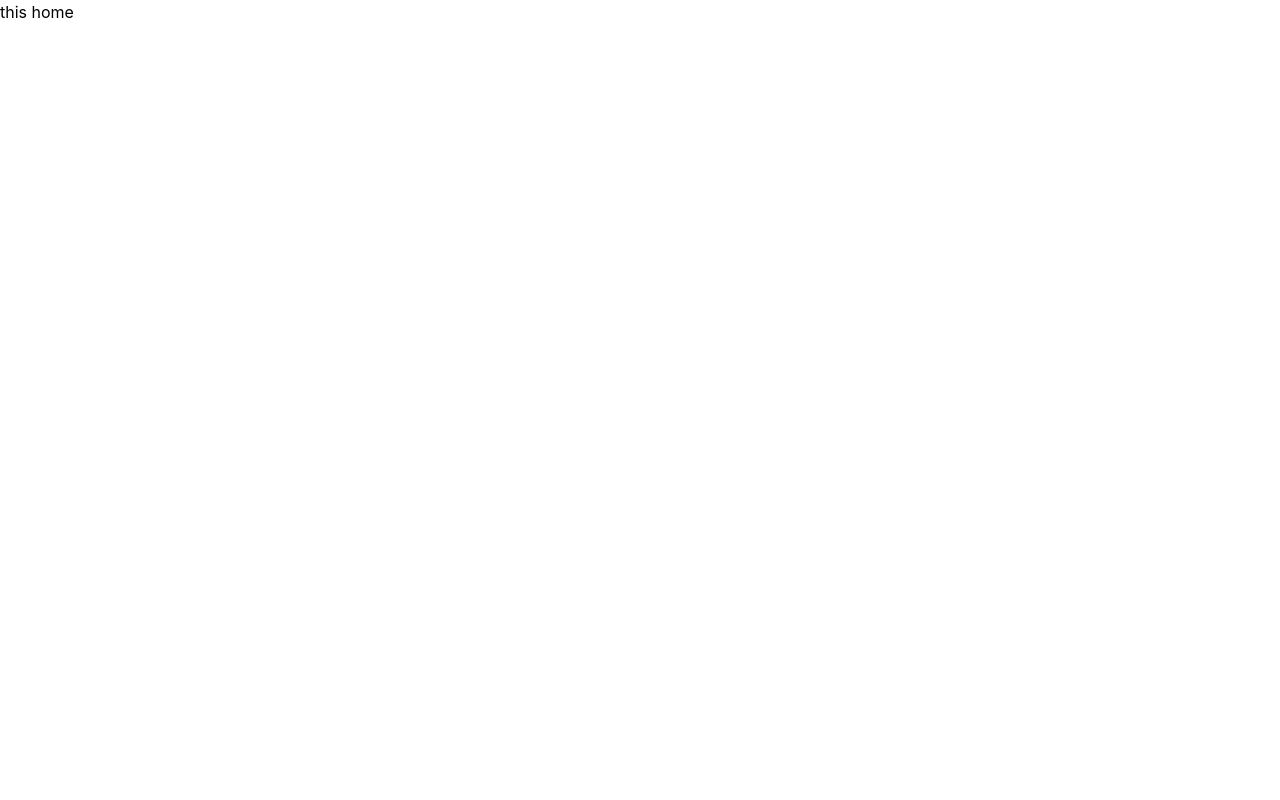
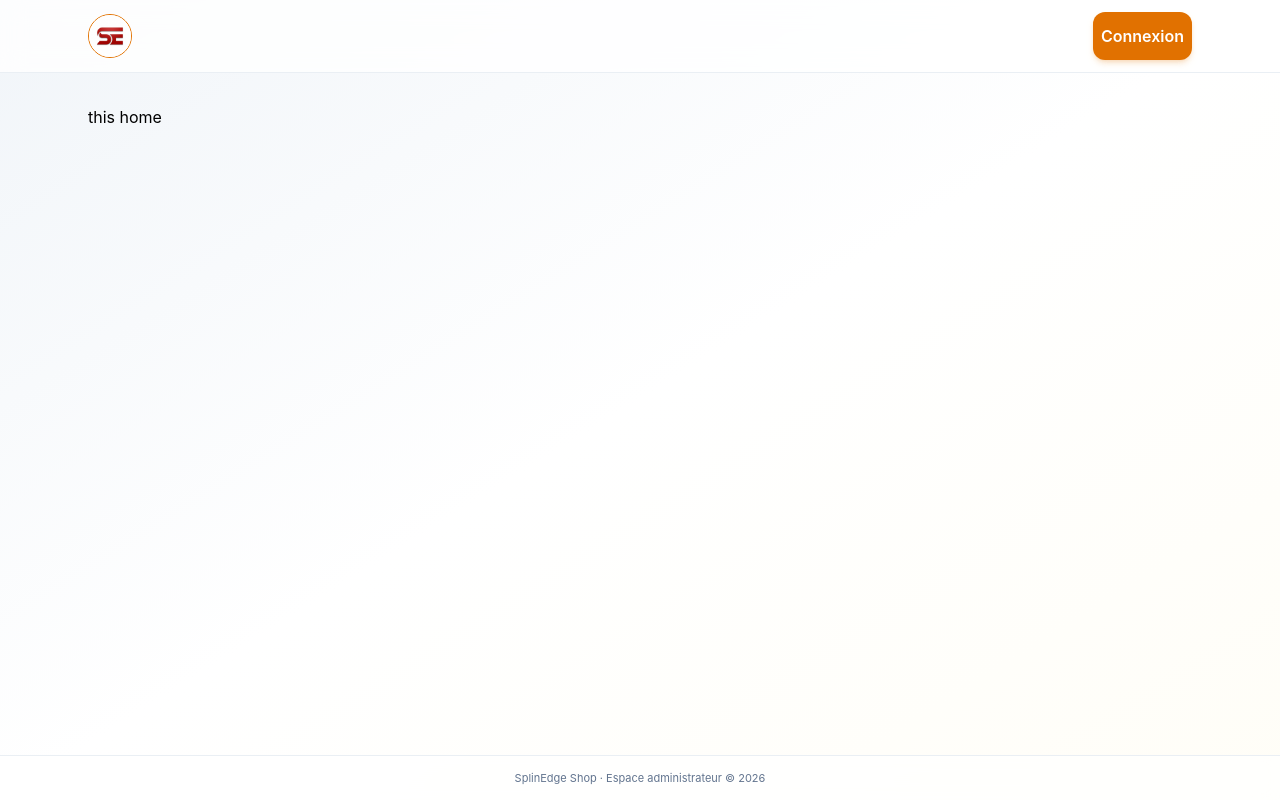
Before and after one commit to AHLALLAY/SplinShop, a React app in the folder frontend/: page / in a window 1280 px wide. Built offline with nearby package versions, Linux system fonts and the light colour scheme; the HTML template or start-up script is replaced by a standard one.

Commit message:
feat: Utilisation  de 'HomeLayout' dans le systeme de routage.

```diff
--- a/frontend/src/App.jsx
+++ b/frontend/src/App.jsx
@@ -3,16 +3,20 @@ import Home from "./views/index";
 import Login from "./views/auth/Login";
 import AdminLayout from "./layouts/AdminLayout";
 import AdminDashboard from "./views/admin/Dashboard";
+import HomeLayout from "./layouts/HomeLayout";
 
 function App() {
   return (
     <BrowserRouter>
       <Routes>
-        <Route path="/" index element={<Home />} />
+        <Route path="/" element={<HomeLayout />}>
+          <Route index element={<Home />} />
+        </Route>
+
         <Route path="/login" element={<Login />} />
 
         <Route path="/admin" element={<AdminLayout />}>
-          <Route path="/admin/dashboard" element={<AdminDashboard />} />
+          <Route path="dashboard" element={<AdminDashboard />} />
         </Route>
       </Routes>
     </BrowserRouter>
```
